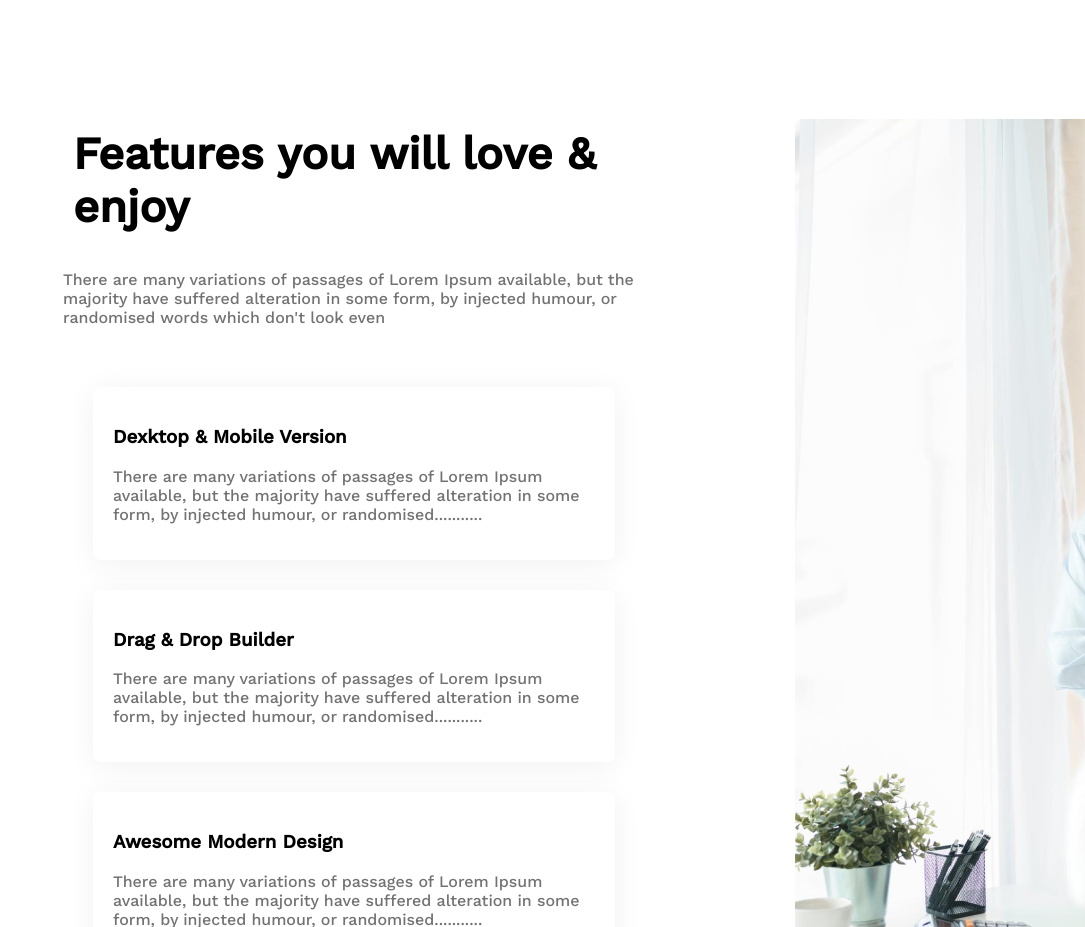
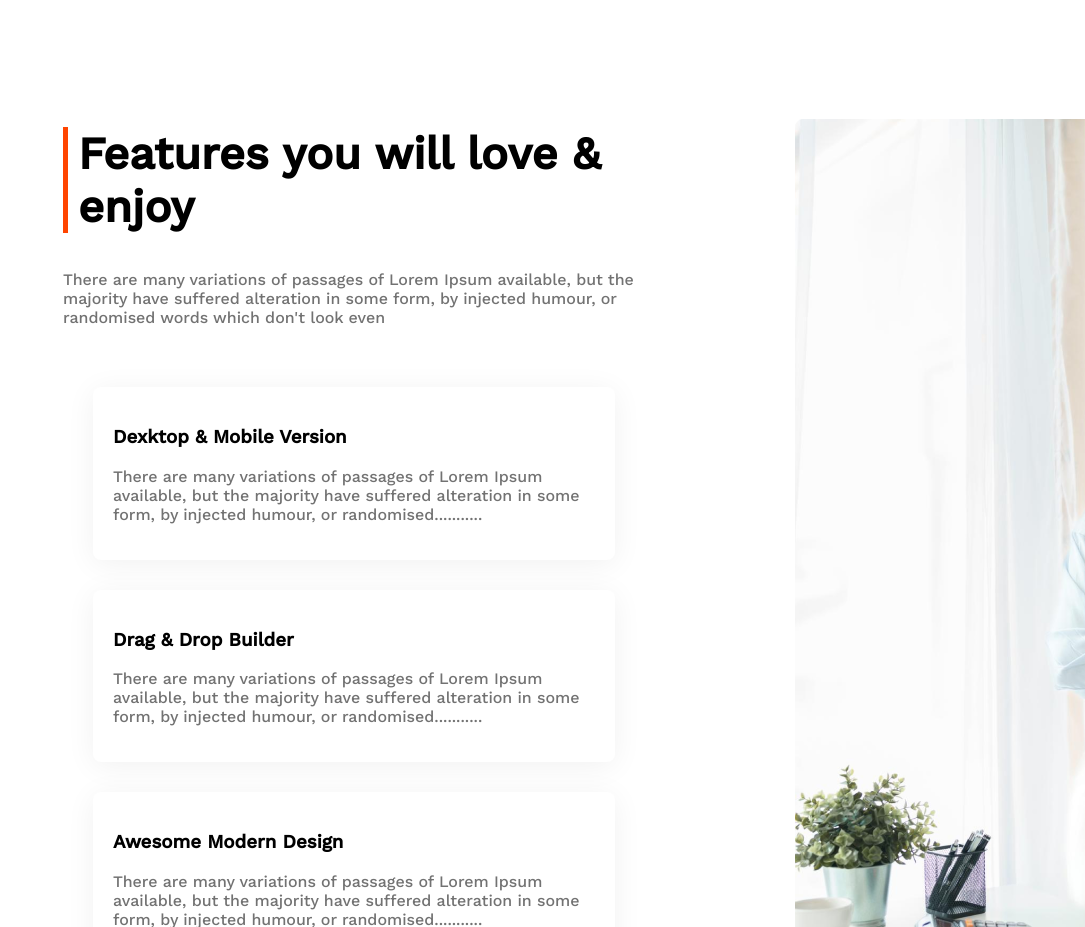
Before and after one commit to mamun164/architects-assignment, a plain HTML site: page index.html in a window 1280 px wide. Shown: the part 2020-2947 px from the top of the page, without its empty margins (195-1280 px from the left). Drawn offline with nearby package versions, Linux system fonts and the light colour scheme.

Commit message:
all-section-add

```diff
--- a/index.html
+++ b/index.html
@@ -70,7 +70,7 @@
             <div class="feature-details-section">
                 <div class="details-features">
                     <div class="feature-title">
-                        <h2 class="feauter-title2">
+                        <h2 class="feature-title2">
                             Features you will love & enjoy
                         </h2>
                         <p class="all-details">There are many variations of passages of Lorem Ipsum available, but the majority have suffered alteration in some form, by injected humour, or randomised words which don't look even</p>
--- a/styles/style.css
+++ b/styles/style.css
@@ -129,11 +129,12 @@ font-family: 'Work Sans', sans-serif;
 .feature-title{
     margin-bottom: 60px;
 }
-.feauter-title2{
+.feature-title2{
     font-size: 45px;
     font-weight: 700;
     padding-left: 10px;
     margin-top: 8px;
+    border-left: 5px solid orangered;
 }
 .all-details{
     color: #727272;
@@ -197,7 +198,7 @@ font-family: 'Work Sans', sans-serif;
     height: 200px;
     border: 2px solid #FF900E;
     border-radius: 8px;
-    transition: width 3s, height 3s, transform 3s;
+    transition: width 2s, height 2s, transform 2s;
 }
 
 .icon-box:hover{
```
